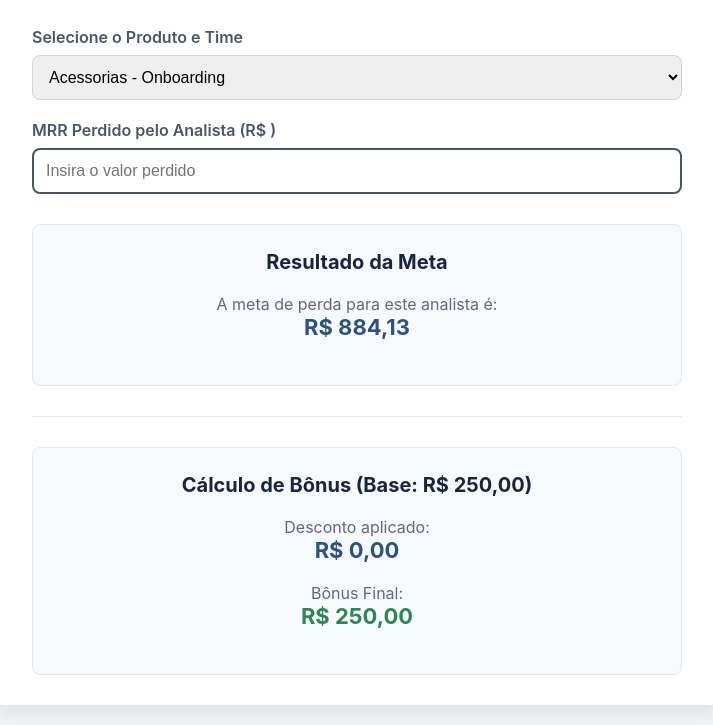
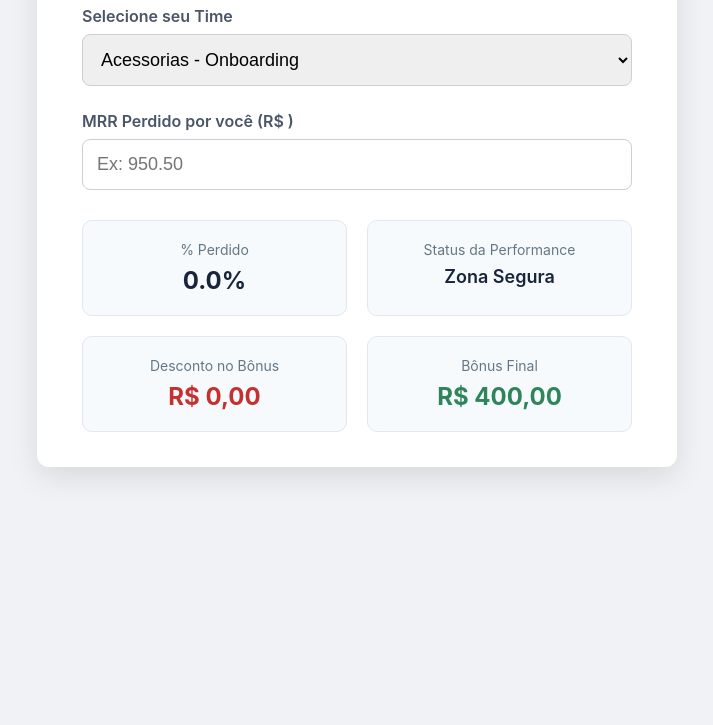
Before and after one commit to Samuel-Bagolin/calculadora_mrr_setup, a plain HTML site: page index.html in a window 1280 px wide. Shown: the part 281-1006 px from the top of the page, without its empty margins (283-996 px from the left). After the commit the page ends 800 px from the top, so only its background shows below. Drawn offline with Linux system fonts and the light colour scheme.

Commit message:
index.html

```diff
--- a/index.html
+++ b/index.html
@@ -3,57 +3,109 @@
 <head>
     <meta charset="UTF-8">
     <meta name="viewport" content="width=device-width, initial-scale=1.0">
-    <title>Calculadora de Meta e Bônus de MRR - Setup Tecnologia</title>
+    <title>Verificador Rápido de Bônus - Setup Tecnologia</title>
     <style>
-        body { font-family: -apple-system, BlinkMacSystemFont, "Segoe UI", Roboto, Helvetica, Arial, sans-serif; background-color: #f4f7f9; color: #333; display: flex; justify-content: center; align-items: flex-start; min-height: 100vh; margin: 0; padding: 20px; box-sizing: border-box; }
-        .calculator-container { background-color: #ffffff; padding: 30px 40px; border-radius: 12px; box-shadow: 0 8px 25px rgba(0, 0, 0, 0.1); width: 100%; max-width: 650px; }
-
-        /* --- NOVO: Estilo para o Logo --- */
+        body {
+            font-family: -apple-system, BlinkMacSystemFont, "Segoe UI", Roboto, Helvetica, Arial, sans-serif;
+            background-color: #f0f2f5;
+            color: #1c1e21;
+            display: flex;
+            justify-content: center;
+            align-items: center;
+            min-height: 100vh;
+            margin: 0;
+            padding: 20px;
+            box-sizing: border-box;
+        }
+        .verifier-container {
+            background-color: #ffffff;
+            padding: 35px 45px;
+            border-radius: 12px;
+            box-shadow: 0 10px 30px rgba(0, 0, 0, 0.1);
+            width: 100%;
+            max-width: 550px;
+            text-align: center;
+        }
         .logo-container {
-            text-align: center;
-            margin-bottom: 25px;
+            margin-bottom: 20px;
         }
         .logo-container img {
-            max-width: 180px; /* Ajuste o tamanho conforme necessário */
-            height: auto;
+            max-width: 160px;
         }
-        /* --- FIM DO NOVO ESTILO --- */
-
-        h1 { color: #1a253c; text-align: center; margin-bottom: 15px; font-size: 24px; margin-top: 0; }
-        p.subtitle { text-align: center; margin-top: 0; margin-bottom: 30px; color: #667; }
-        .form-group { margin-bottom: 20px; }
-        label { display: block; margin-bottom: 8px; font-weight: 600; color: #4a5568; }
-        input[type="number"], select { width: 100%; padding: 12px; border: 1px solid #cbd5e0; border-radius: 8px; box-sizing: border-box; font-size: 16px; transition: border-color 0.3s, box-shadow 0.3s; }
-        input[type="number"]:focus, select:focus { outline: none; border-color: #4299e1; box-shadow: 0 0 0 3px rgba(66, 153, 225, 0.2); }
-        #analystMrrLost { border-width: 2px; border-color: #4a5568; }
-        .results-container { margin-top: 30px; padding: 25px; background-color: #f7fafc; border-radius: 8px; border: 1px solid #e2e8f0; }
-        .results-container h2 { margin-top: 0; margin-bottom: 20px; color: #1a253c; font-size: 20px; text-align: center; }
-        .result-item { font-size: 22px; font-weight: bold; color: #2c5282; margin-bottom: 20px; text-align: center; }
-        .result-item span { font-size: 16px; font-weight: normal; color: #667; display: block; }
-        #statusResult { font-size: 24px; font-weight: bold; padding: 15px; border-radius: 8px; transition: all 0.3s ease-in-out; text-align: center; }
-        .success { background-color: #c6f6d5; color: #2f855a; display: block; }
-        .failure { background-color: #fed7d7; color: #c53030; display: block; }
-        .hidden { display: none; }
-        hr { border: none; border-top: 1px solid #e2e8f0; margin: 30px 0; }
+        h1 {
+            font-size: 22px;
+            color: #1a253c;
+            margin-bottom: 30px;
+        }
+        .form-group {
+            margin-bottom: 25px;
+            text-align: left;
+        }
+        label {
+            display: block;
+            margin-bottom: 8px;
+            font-weight: 600;
+            color: #4a5568;
+        }
+        input[type="number"], select {
+            width: 100%;
+            padding: 14px;
+            border: 1px solid #ccd0d5;
+            border-radius: 8px;
+            box-sizing: border-box;
+            font-size: 18px;
+        }
+        input[type="number"]:focus, select:focus {
+            outline: none;
+            border-color: #4299e1;
+            box-shadow: 0 0 0 3px rgba(66, 153, 225, 0.2);
+        }
+        .results-grid {
+            display: grid;
+            grid-template-columns: 1fr 1fr;
+            gap: 20px;
+            margin-top: 30px;
+            text-align: center;
+        }
+        .result-card {
+            background-color: #f7fafc;
+            padding: 20px;
+            border-radius: 10px;
+            border: 1px solid #e2e8f0;
+        }
+        .result-card .label {
+            font-size: 14px;
+            color: #657786;
+            margin-bottom: 8px;
+        }
+        .result-card .value {
+            font-size: 24px;
+            font-weight: bold;
+            color: #1a253c;
+        }
+        #statusResult .value {
+            font-size: 18px;
+            font-weight: 600;
+        }
+        #bonusResult .value {
+            color: #2f855a; /* Verde para o bônus final */
+        }
+        #discountResult .value {
+            color: #c53030; /* Vermelho para o desconto */
+        }
     </style>
 </head>
 <body>
 
-    <div class="calculator-container">
-
-        <!-- --- NOVO: Container do Logo --- -->
+    <div class="verifier-container">
         <div class="logo-container">
             <img src="https://setuptecnologia.com.br/wp-content/uploads/elementor/thumbs/logo_setup-qzezn9i5idblppgmhvno0kn9is05zyuu0k7oiqtb7k.png" alt="Logo Setup Tecnologia">
         </div>
-        <!-- --- FIM DO CONTAINER DO LOGO --- -->
+        <h1>Verificador Rápido de Bônus</h1>
 
-        <h1>Calculadora de Meta e Bônus de MRR</h1>
-        <p class="subtitle">Insira os dados para calcular a meta e o bônus do analista.</p>
-
-        <!-- Campos de Entrada -->
         <div class="form-group">
-            <label for="productSelect">Selecione o Produto e Time</label>
-            <select id="productSelect">
+            <label for="teamSelect">Selecione seu Time</label>
+            <select id="teamSelect">
                 <option value="acessorias_onboarding">Acessorias - Onboarding</option>
                 <option value="acessorias_ongoing">Acessorias - Ongoing</option>
                 <option value="sittax_openix_onboarding">Sittax/Openix - Onboarding</option>
@@ -62,113 +114,101 @@
         </div>
 
         <div class="form-group">
-            <label for="analystMrrLost">MRR Perdido pelo Analista (R$ )</label>
-            <input type="number" id="analystMrrLost" placeholder="Insira o valor perdido">
+            <label for="mrrLostInput">MRR Perdido por você (R$ )</label>
+            <input type="number" id="mrrLostInput" placeholder="Ex: 950.50">
         </div>
 
-        <!-- Área de Resultados -->
-        <div class="results-container">
-            <h2>Resultado da Meta</h2>
-            <div id="individualGoalResult" class="result-item">
-                <span>A meta de perda para este analista é:</span>
-                R$ 0,00
+        <div class="results-grid">
+            <div class="result-card" id="percentageResult">
+                <div class="label">% Perdido</div>
+                <div class="value">0%</div>
             </div>
-            <div id="statusResult" class="hidden"></div>
-        </div>
-
-        <hr>
-
-        <div class="results-container">
-            <h2>Cálculo de Bônus (Base: R$ 250,00)</h2>
-            <div id="bonusDiscountResult" class="result-item">
-                <span>Desconto aplicado:</span>
-                R$ 0,00
+            <div class="result-card" id="statusResult">
+                <div class="label">Status da Performance</div>
+                <div class="value">-</div>
             </div>
-            <div id="finalBonusResult" class="result-item" style="color: #2f855a;">
-                <span>Bônus Final:</span>
-                R$ 250,00
+            <div class="result-card" id="discountResult">
+                <div class="label">Desconto no Bônus</div>
+                <div class="value">R$ 0,00</div>
+            </div>
+            <div class="result-card" id="bonusResult">
+                <div class="label">Bônus Final</div>
+                <div class="value">R$ 400,00</div>
             </div>
         </div>
     </div>
 
     <script>
-        // Elementos do formulário
-        const productSelect = document.getElementById('productSelect');
-        const analystMrrLostInput = document.getElementById('analystMrrLost');
+        // Elementos da interface
+        const teamSelect = document.getElementById('teamSelect');
+        const mrrLostInput = document.getElementById('mrrLostInput');
 
-        // Elementos de resultado
-        const individualGoalResultDiv = document.getElementById('individualGoalResult');
-        const statusResultDiv = document.getElementById('statusResult');
-        const bonusDiscountResultDiv = document.getElementById('bonusDiscountResult');
-        const finalBonusResultDiv = document.getElementById('finalBonusResult');
+        const percentageValue = document.querySelector('#percentageResult .value');
+        const statusValue = document.querySelector('#statusResult .value');
+        const discountValue = document.querySelector('#discountResult .value');
+        const bonusValue = document.querySelector('#bonusResult .value');
 
-        // Dados das metas individuais (calculados anteriormente)
-        const individualGoals = {
+        // Metas e Bônus
+        const goals = {
             acessorias_onboarding: 884.13,
             acessorias_ongoing: 4354.00,
             sittax_openix_onboarding: 1060.21,
             sittax_openix_ongoing: 2549.62
         };
+        const baseBonus = 400;
 
-        const baseBonus = 250;
-
+        // Função para formatar como moeda
         function formatCurrency(value) {
             return value.toLocaleString('pt-BR', { style: 'currency', currency: 'BRL' });
         }
 
-        function calculate() {
-            const selectedTeam = productSelect.value;
-            const individualGoal = individualGoals[selectedTeam] || 0;
-            const analystMrrLost = parseFloat(analystMrrLostInput.value) || 0;
+        // Função principal de cálculo
+        function verifyPerformance() {
+            const selectedTeam = teamSelect.value;
+            const goal = goals[selectedTeam];
+            const mrrLost = parseFloat(mrrLostInput.value) || 0;
 
-            // 1. Exibe a meta individual
-            individualGoalResultDiv.innerHTML = `<span>A meta de perda para este analista é:</span> ${formatCurrency(individualGoal)}`;
+            // 1. Calcular a porcentagem da meta
+            const percentageOfGoal = goal > 0 ? (mrrLost / goal) : 0;
+            percentageValue.textContent = `${(percentageOfGoal * 100).toFixed(1)}%`;
 
-            if (analystMrrLostInput.value === '') {
-                statusResultDiv.classList.add('hidden');
-                bonusDiscountResultDiv.innerHTML = `<span>Desconto aplicado:</span> ${formatCurrency(0)}`;
-                finalBonusResultDiv.innerHTML = `<span>Bônus Final:</span> ${formatCurrency(baseBonus)}`;
-                return;
-            }
+            // 2. Determinar o Status e o Desconto
+            let statusText = '';
+            let bonusDiscount = 0;
 
-            // 2. Status da Meta (Atingida / Não Atingida)
-            statusResultDiv.classList.remove('hidden');
-            if (analystMrrLost <= individualGoal) {
-                statusResultDiv.textContent = 'META ATINGIDA';
-                statusResultDiv.className = 'success';
-            } else {
-                statusResultDiv.textContent = 'META NÃO ATINGIDA';
-                statusResultDiv.className = 'failure';
-            }
-
-            // 3. Cálculo do Bônus Progressivo
-            let bonusDiscount = 0;
-            const percentageOfGoal = individualGoal > 0 ? (analystMrrLost / individualGoal) : 0;
-
-            if (percentageOfGoal > 0.5 && percentageOfGoal <= 1.0) {
-                // Zona de Atenção (51% a 100% da meta)
+            if (percentageOfGoal <= 0.5) {
+                statusText = 'Zona Segura';
+                bonusDiscount = 0;
+            } else if (percentageOfGoal > 0.5 && percentageOfGoal <= 1.0) {
+                statusText = 'Zona de Atenção';
                 const progressInZone = (percentageOfGoal - 0.5) / 0.5;
                 bonusDiscount = progressInZone * (baseBonus * 0.5);
-            } else if (percentageOfGoal > 1.0) {
-                // Zona Crítica (acima de 100% da meta)
+            } else if (percentageOfGoal > 1.0 && percentageOfGoal <= 1.5) {
+                statusText = 'Zona Crítica';
                 const penaltyBase = baseBonus * 0.5;
                 const progressInZone = (percentageOfGoal - 1.0) / 0.5;
                 bonusDiscount = penaltyBase + (progressInZone * penaltyBase);
+            } else { // Acima de 150%
+                statusText = 'Limite da Zona Crítica';
+                bonusDiscount = baseBonus;
             }
 
+            // Garante que o desconto não passe do valor do bônus
             bonusDiscount = Math.max(0, Math.min(baseBonus, bonusDiscount));
-
             const finalBonus = baseBonus - bonusDiscount;
 
-            // 4. Exibe os resultados do bônus
-            bonusDiscountResultDiv.innerHTML = `<span>Desconto aplicado:</span> ${formatCurrency(bonusDiscount)}`;
-            finalBonusResultDiv.innerHTML = `<span>Bônus Final:</span> ${formatCurrency(finalBonus)}`;
+            // 3. Atualizar a interface
+            statusValue.textContent = statusText;
+            discountValue.textContent = formatCurrency(bonusDiscount);
+            bonusValue.textContent = formatCurrency(finalBonus);
         }
 
-        productSelect.addEventListener('change', calculate);
-        analystMrrLostInput.addEventListener('input', calculate);
+        // Adiciona os "escutadores" de eventos
+        teamSelect.addEventListener('change', verifyPerformance);
+        mrrLostInput.addEventListener('input', verifyPerformance);
 
-        document.addEventListener('DOMContentLoaded', calculate);
+        // Executa uma vez no início para zerar os campos
+        document.addEventListener('DOMContentLoaded', verifyPerformance);
     </script>
 
 </body>
```
